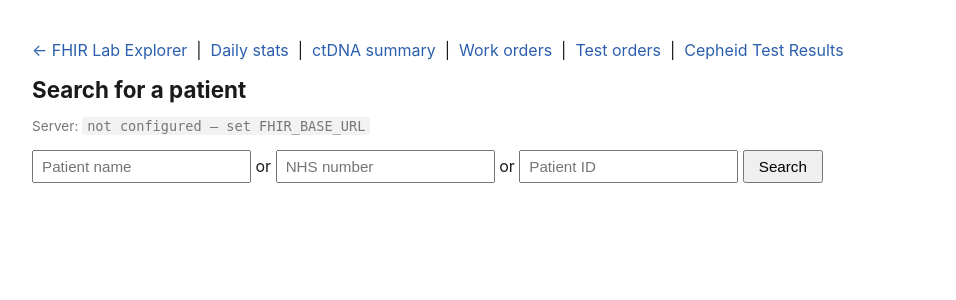
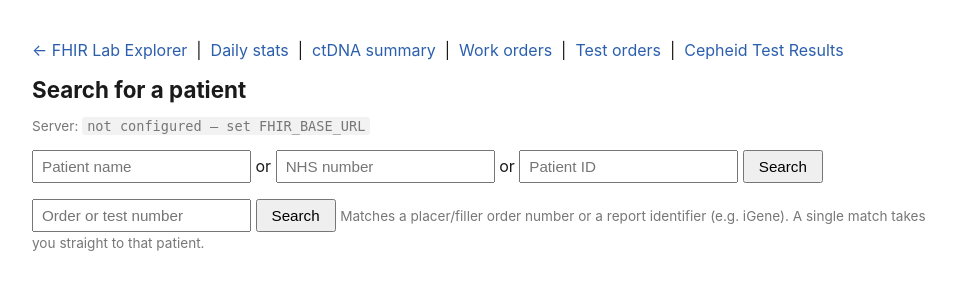
Before and after one commit to nw-gmsa/julius, a Flask app: page / in a window 1280 px wide. Shown: the top 300 px of the page, without its empty margins (158-1114 px from the left). Run offline with Flask 3, Linux system fonts and the light colour scheme.

```diff
--- a/app.py
+++ b/app.py
@@ -2,7 +2,7 @@ import os
 import re
 import difflib
 from datetime import date, timedelta
-from flask import Flask, render_template, request, Response, abort
+from flask import Flask, render_template, request, Response, abort, redirect
 import pandas as pd
 import plotly.express as px
 from fhir_client import FhirClient
@@ -216,10 +216,16 @@ def search():
     name = request.args.get("name", "").strip()
     patient_id = request.args.get("patient_id", "").strip()
     nhs_number = request.args.get("nhs_number", "").strip()
+    order_number = request.args.get("order_number", "").strip()
     error = None
     patients = []
+    identifier_matches = None
     try:
-        if patient_id:
+        if order_number:
+            identifier_matches, single_patient_id = _find_by_order_or_report_number(order_number)
+            if single_patient_id:
+                return redirect(f"/patient/{single_patient_id}")
+        elif patient_id:
             patients = client.search_patients(patient_id=patient_id)
         elif nhs_number:
             patients = client.search_patients(nhs_number=nhs_number)
@@ -230,7 +236,48 @@ def search():
     return render_template("index.html", base_url=client.base_url,
                             patients=patients, error=error,
                             searched_name=name, searched_id=patient_id,
-                            searched_nhs=nhs_number)
+                            searched_nhs=nhs_number, searched_order_number=order_number,
+                            identifier_matches=identifier_matches)
+
+
+def _find_by_order_or_report_number(value):
+    """
+    Look up `value` as an order/test number against both ServiceRequest and
+    DiagnosticReport identifiers (find_orders_by_identifier()/
+    find_reports_by_identifier()) — the caller doesn't know in advance
+    whether it's an order (placer/filler) number or a report (e.g. iGene)
+    number, so both are searched and whatever matches is shown.
+
+    Returns (matches, single_patient_id):
+    - `matches` is a display-ready list of {"kind", "resource_id", "test",
+      "patient_id", "patient_name"} dicts, one per matching order/report,
+      for the search screen's disambiguation table.
+    - `single_patient_id` is that one patient's id if every match resolves
+      to the *same* patient (the common case — an order/report number
+      belongs to one patient), so the caller can redirect straight to the
+      patient page; None if there were zero matches, unresolvable
+      patients, or matches spanning more than one patient (left for the
+      user to disambiguate from the table instead of guessing).
+    """
+    matches = []
+    patient_ids = set()
+    for resource, kind in (
+        [(o, "Order") for o in client.find_orders_by_identifier(value)]
+        + [(r, "Report") for r in client.find_reports_by_identifier(value)]
+    ):
+        patient = client.patient_for(resource)
+        matches.append({
+            "kind": kind,
+            "resource_id": resource.get("id"),
+            "test": code_text(resource.get("code")),
+            "patient_id": patient.get("id") if patient else None,
+            "patient_name": human_name(patient) if patient else "Unknown",
+        })
+        if patient and patient.get("id"):
+            patient_ids.add(patient["id"])
+
+    single_patient_id = next(iter(patient_ids)) if len(patient_ids) == 1 else None
+    return matches, single_patient_id
 
 
 @app.route("/patient/<patient_id>")
--- a/fhir_client.py
+++ b/fhir_client.py
@@ -195,6 +195,26 @@ class FhirClient:
             bundle = self._get("Patient", {"identifier": nhs_number, "_count": 20})
             return self._entries(bundle)
         bundle = self._get("Patient", {"name": name, "_count": 20})
+        return self._entries(bundle)
+
+    def find_orders_by_identifier(self, value):
+        """
+        ServiceRequest resources whose `identifier` matches `value` — used
+        by the search screen's order/test-number lookup. FHIR's
+        `identifier` search param matches by value alone when no
+        `system|value` pipe is given (same convention search_patients()
+        already uses for nhs_number), so this catches a placer number, a
+        filler number, or any other identifier on the order without the
+        caller needing to know which kind it is.
+        """
+        bundle = self._get("ServiceRequest", {"identifier": value, "_count": 20})
+        return self._entries(bundle)
+
+    def find_reports_by_identifier(self, value):
+        """DiagnosticReport resources whose `identifier` matches `value` —
+        the report-side counterpart to find_orders_by_identifier(), e.g.
+        for an iGene report identifier."""
+        bundle = self._get("DiagnosticReport", {"identifier": value, "_count": 20})
         return self._entries(bundle)
 
     def get_patient(self, patient_id):
--- a/templates/index.html
+++ b/templates/index.html
@@ -14,8 +14,42 @@
     </p>
   </form>
 
+  <form action="/search" method="get">
+    <p>
+      <input type="text" name="order_number" placeholder="Order or test number" value="{{ searched_order_number or '' }}">
+      <button type="submit">Search</button>
+      <span class="muted">Matches a placer/filler order number or a report identifier (e.g. iGene). A single match takes you straight to that patient.</span>
+    </p>
+  </form>
+
   {% if error %}
     <div class="error"><strong>Request failed:</strong> {{ error }}</div>
+  {% endif %}
+
+  {% if identifier_matches is defined and identifier_matches is not none %}
+    <h2>Order/report matches ({{ identifier_matches|length }})</h2>
+    {% if identifier_matches %}
+      <p class="muted">More than one patient matched "{{ searched_order_number }}" — pick one below.</p>
+      <table>
+        <tr><th>Type</th><th>Test</th><th>Patient</th><th></th></tr>
+        {% for m in identifier_matches %}
+          <tr>
+            <td>{{ m.kind }}</td>
+            <td>{{ m.test }}</td>
+            <td>{{ m.patient_name }}</td>
+            <td>
+              {% if m.patient_id %}
+                <a href="/patient/{{ m.patient_id }}">View patient →</a>
+              {% else %}
+                <span class="muted">Patient unresolved</span>
+              {% endif %}
+            </td>
+          </tr>
+        {% endfor %}
+      </table>
+    {% else %}
+      <p class="muted">No order or report matched "{{ searched_order_number }}".</p>
+    {% endif %}
   {% endif %}
 
   {% if patients is defined %}
```
Also changed, not shown: CLAUDE.md (+18 -0 lines).
